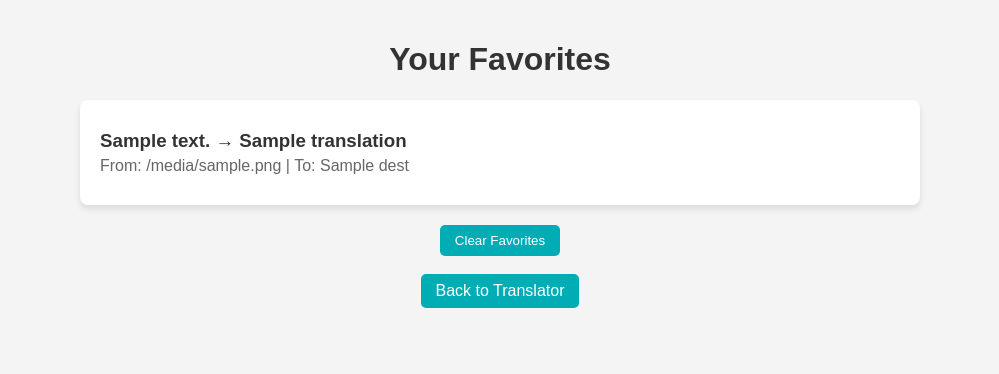
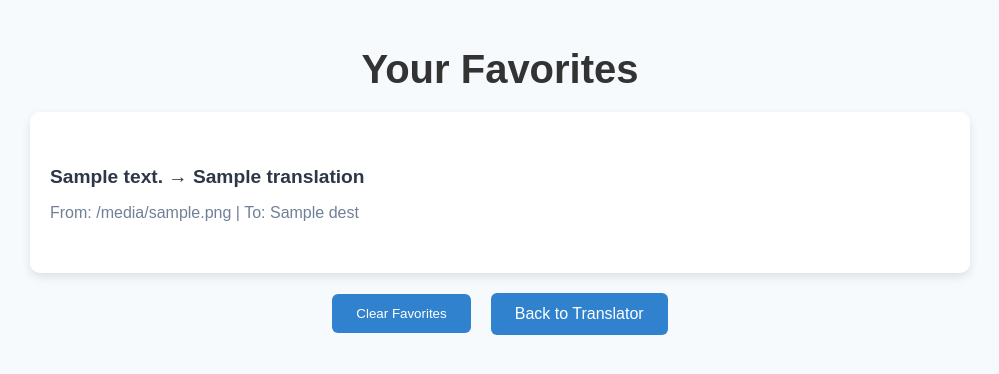
Before and after one commit to naveenkumar-42/BitTools, a Flask app: template templates/favorites.html in a window 1280 px wide. Shown: the top 374 px of the page, without its empty margins (140-1139 px from the left). Run offline with Flask 2, Linux system fonts and the light colour scheme; the template is opened without the code that fills it: most values are stand-ins (such as "Sample title", 1, 10 or a date in 2020); some libraries are stand-ins or nearby versions.

```diff
--- a/templates/favorites.html
+++ b/templates/favorites.html
@@ -4,32 +4,35 @@
 <head>
     <meta charset="UTF-8">
     <meta name="viewport" content="width=device-width, initial-scale=1.0">
-    <title>Favorites</title>
+    <title>Your Favorites</title>
     <style>
         body {
-            font-family: Arial, sans-serif;
-            background-color: #f4f4f4;
+            font-family: 'Arial', sans-serif;
+            background-color: #f7fafc;
             margin: 0;
             padding: 20px;
+            color: #333;
         }
 
         h1 {
             text-align: center;
+            font-size: 2.5rem;
             color: #333;
+            margin-bottom: 20px;
         }
 
         .favorites-list {
-            max-width: 800px;
-            margin: 20px auto;
-            background: #fff;
-            border-radius: 8px;
-            box-shadow: 0 4px 6px rgba(0, 0, 0, 0.1);
+            max-width: 900px;
+            margin: 0 auto;
+            background-color: #fff;
+            border-radius: 10px;
+            box-shadow: 0 4px 10px rgba(0, 0, 0, 0.1);
             padding: 20px;
         }
 
         .favorite-item {
-            border-bottom: 1px solid #ddd;
-            padding: 10px 0;
+            border-bottom: 1px solid #e5e5e5;
+            padding: 15px 0;
         }
 
         .favorite-item:last-child {
@@ -37,41 +40,56 @@
         }
 
         .favorite-item h3 {
-            margin: 0;
-            color: #333;
+            font-size: 1.2rem;
+            margin-bottom: 5px;
+            color: #2d3748;
         }
 
         .favorite-item p {
-            margin: 5px 0 0;
-            color: #666;
+            font-size: 1rem;
+            color: #718096;
         }
 
         .actions {
             display: flex;
             justify-content: center;
             align-items: center;
-            height: 100%;
-            /* Adjust if needed */
+            gap: 20px;
+            margin-top: 20px;
         }
 
         .button {
-            padding: 8px 15px;
-            background-color: #00ADB5;
-            color: #fff;
+            padding: 12px 24px;
+            background-color: #3182ce;
+            color: white;
             text-decoration: none;
+            font-weight: 500;
+            border-radius: 6px;
             border: none;
-            border-radius: 5px;
             cursor: pointer;
+            transition: background-color 0.3s ease;
         }
 
         .button:hover {
-            background-color: #007B84;
+            background-color: #2b6cb0;
+        }
+
+        .button:active {
+            background-color: #2c5282;
+        }
+
+        .no-favorites {
+            text-align: center;
+            color: #a0aec0;
+            font-size: 1.1rem;
+            padding: 20px;
         }
     </style>
 </head>
 
 <body>
     <h1>Your Favorites</h1>
+
     <div class="favorites-list">
         {% if favorites %}
         {% for favorite in favorites %}
@@ -81,14 +99,16 @@
         </div>
         {% endfor %}
         {% else %}
-        <p>No favorites added yet.</p>
+        <div class="no-favorites">
+            <p>No favorites added yet.</p>
+        </div>
         {% endif %}
     </div>
-    <form method="POST" action="{{ url_for('clear_favorites') }}" class="actions">
-        <button type="submit" class="button">Clear Favorites</button>
-    </form>
-    <br>
+
     <div class="actions">
+        <form method="POST" action="{{ url_for('clear_favorites') }}">
+            <button type="submit" class="button">Clear Favorites</button>
+        </form>
         <a href="{{ url_for('translator') }}" class="button">Back to Translator</a>
     </div>
 </body>
```
Also changed, not shown: templates/view_history.html (+26 -14 lines), 2 other files.
